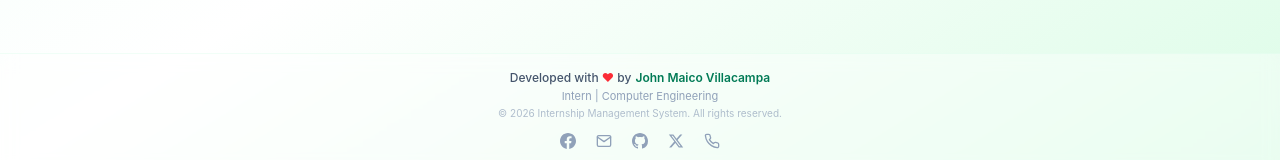
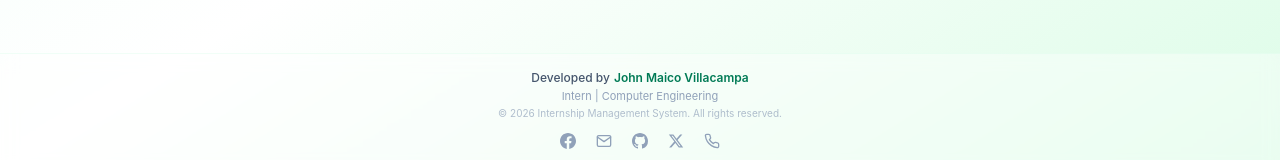
Before and after one commit to islakila6052-max/plas_enterprise_ims, a React (Vite) app: page /login in a window 1280 px wide. Shown: the part 627-787 px from the top of the page. Built offline with nearby package versions, Linux system fonts and the light colour scheme; no server answers.

Commit message:
chore: simplify footer credit text

```diff
--- a/src/pages/auth/Login.jsx
+++ b/src/pages/auth/Login.jsx
@@ -251,7 +251,7 @@ export default function Login() {
       <footer className="pb-3 sm:pb-6 pt-2 sm:pt-4 text-center border-t border-emerald-100/30 bg-white/40 backdrop-blur-sm">
         <div className="max-w-md mx-auto px-3 sm:px-4">
           <p className="text-[10px] sm:text-xs font-medium text-slate-600">
-            Developed with <span className="text-red-500">❤</span> by
+            Developed by
             <a
               href="https://www.facebook.com/Mashiro.Villacampa"
               target="_blank"
```
